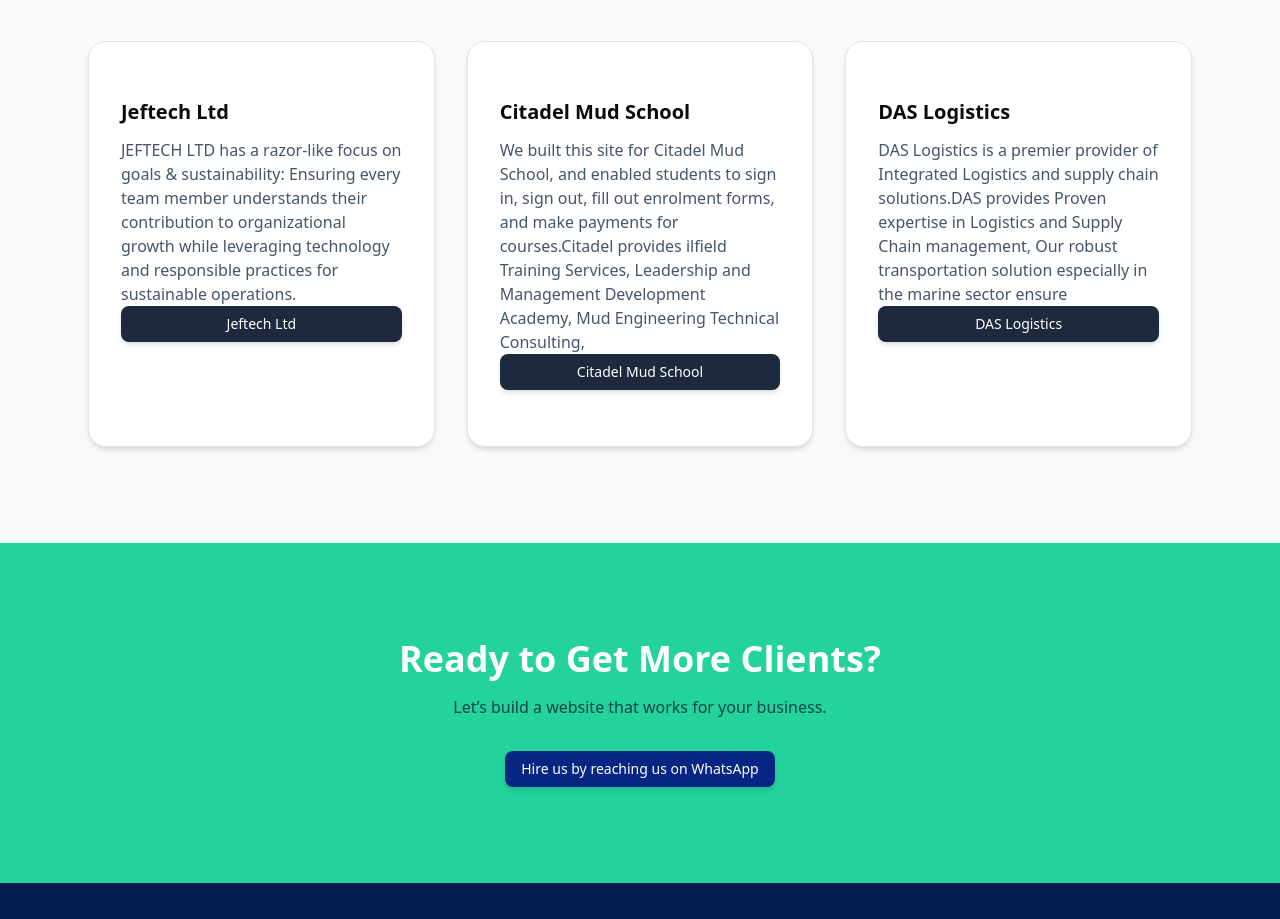
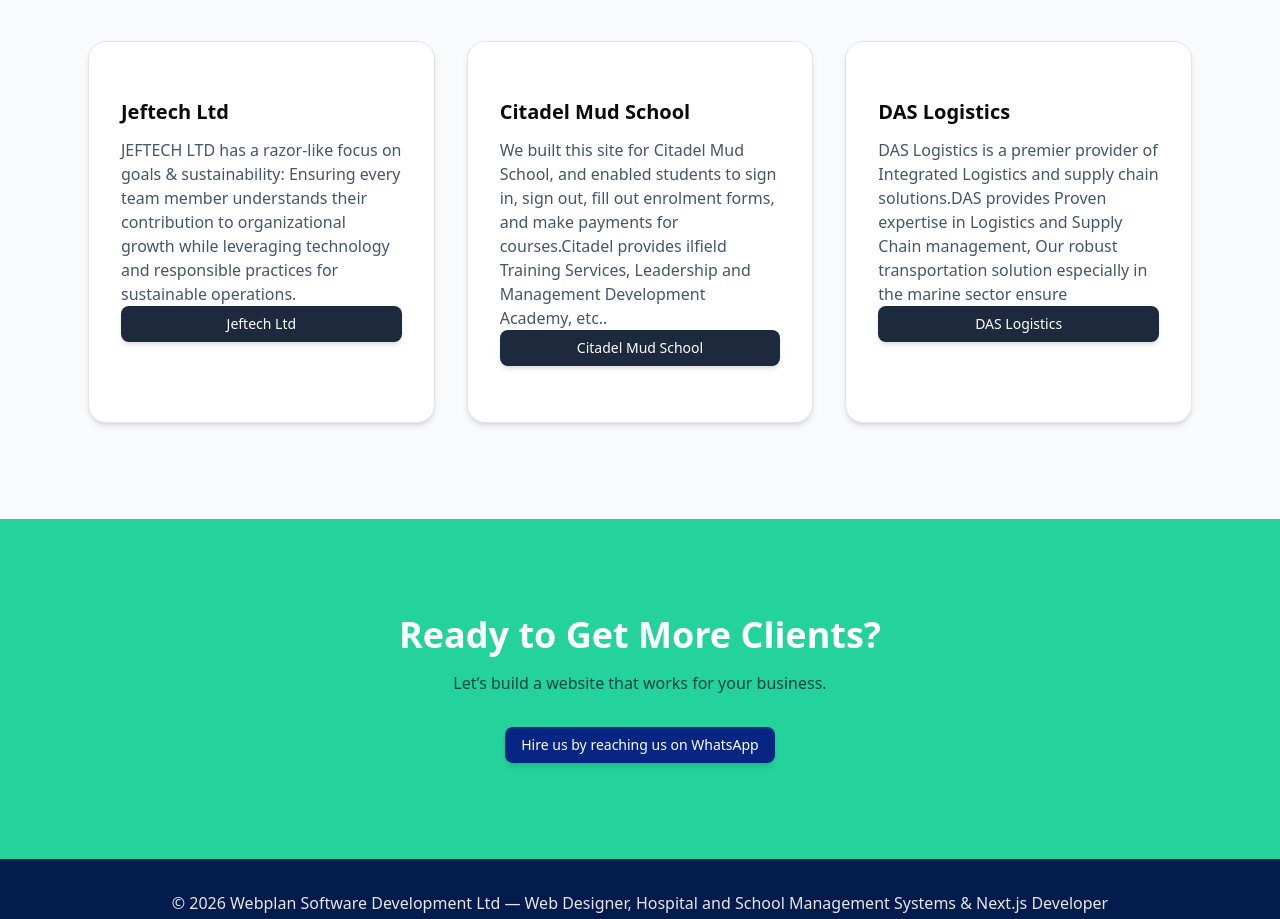
Before and after one commit to ceno2017/webdesignnaija, a Next.js app: page /portfolio in a window 1280 px wide. Shown: the part 1060-1979 px from the top of the page. Built offline with nearby package versions, Linux system fonts and the light colour scheme; no server answers.

Commit message:
Portfolio page

```diff
--- a/app/portfolio/page.tsx
+++ b/app/portfolio/page.tsx
@@ -91,7 +91,7 @@
               },
               {
                 name: "Citadel Mud School",
-                desc: "We built this site for Citadel Mud School, and enabled students to sign in, sign out, fill out enrolment forms, and make payments for courses.Citadel provides ilfield Training Services, Leadership and Management Development Academy, Mud Engineering Technical Consulting,",
+                desc: "We built this site for Citadel Mud School, and enabled students to sign in, sign out, fill out enrolment forms, and make payments for courses.Citadel provides ilfield Training Services, Leadership and Management Development Academy, etc..",
                 link: "https://citadelmudschool.com",
               },
               {
```
